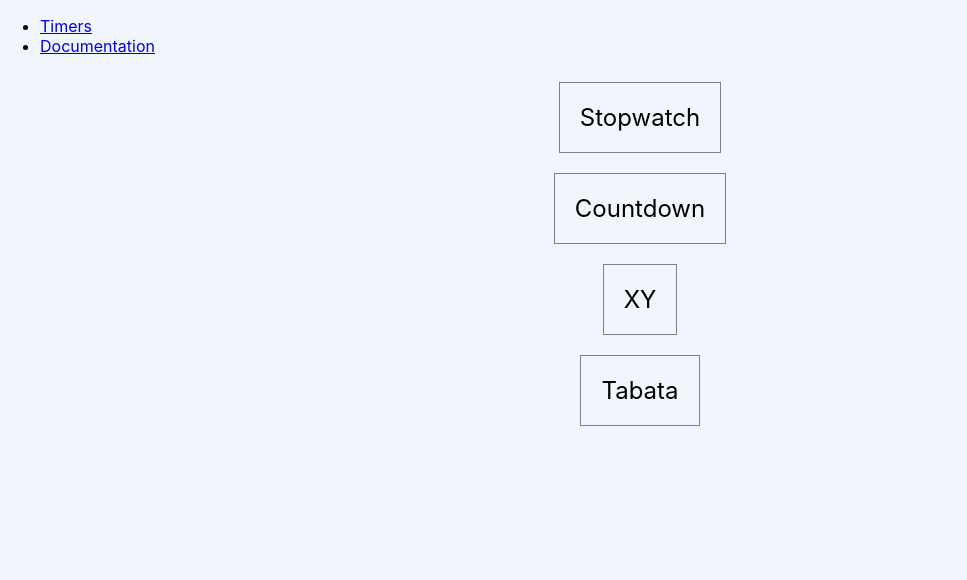
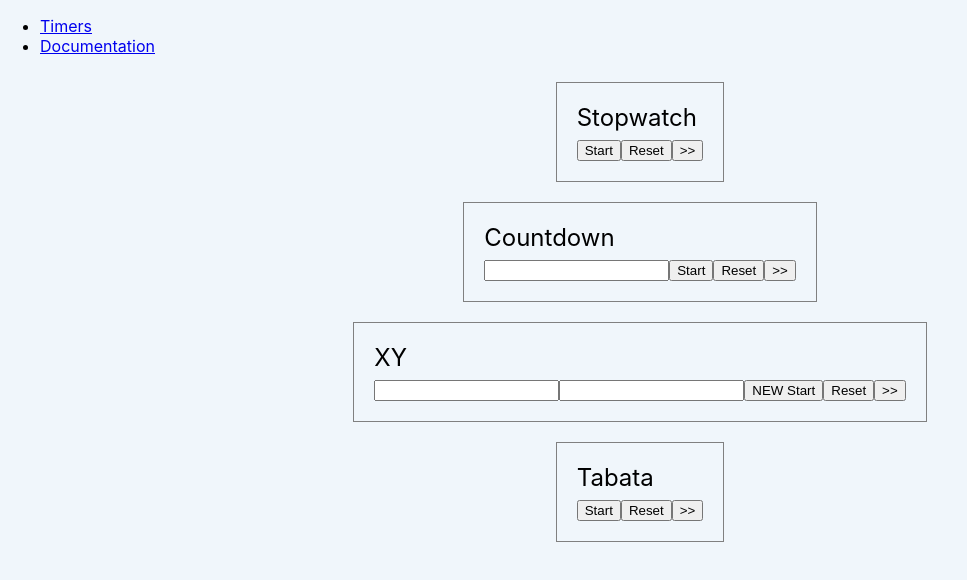
Before and after one commit to prof-tejera/assignment-1-ruadh, a React (Create React App) app: page / in a window 1280 px wide. Shown: the top 580 px of the page, without its empty margins (0-967 px from the left). Built offline with nearby package versions, Linux system fonts and the light colour scheme.

Commit message:
first commit after recreating repo

```diff
--- /dev/null
+++ b/src/components/generic/Button.js
@@ -0,0 +1,13 @@
+import React from "react";
+
+const Button = ({ text, onClick }) => {
+  return (
+    <button
+      onClick={onClick}
+    >
+      {text}
+    </button>
+  );
+};
+
+export default Button;
--- /dev/null
+++ b/src/components/generic/DisplayTime.js
@@ -0,0 +1,11 @@
+import React from "react";
+
+const DisplayTime = ({ text}) => {
+  return (
+    <div>
+      {text}
+    </div>
+  );
+};
+
+export default DisplayTime;
--- /dev/null
+++ b/src/components/generic/Input.js
@@ -0,0 +1,14 @@
+import React from "react";
+
+const Input = ({ value='', type='number', onChange }) => {
+  return (
+    <input
+    type={type}
+    value={value}
+    onChange={onChange}
+    >
+    </input>
+  );
+};
+
+export default Input;
--- a/src/components/timers/Countdown.js
+++ b/src/components/timers/Countdown.js
@@ -1,3 +1,28 @@
-const Countdown = () => null;
+import React from "react";
+import { useState, useRef } from "react";
+import Button from "../generic/Button"
+import Input from "../generic/Input"
+import DisplayTime from "../generic/DisplayTime";
+import {countDown} from "../../utils/helpers";
+
+// TO DO:
+// Think about:  how to accept time:  hh::mm::ss, separate inputs, etc.?
+// Investigate initial pause in countDown
+
+const Countdown = () => {
+
+    // Store current time and the countdown timer interval in state
+    const [currentTime, setCurrentTime] = useState('');
+    const timer = useRef(null);
+
+    return <>
+        <DisplayTime text={currentTime} />
+        <Input value={currentTime} onChange={(e) => { setCurrentTime(e.target.value) }} />
+        <Button text="Start" onClick={() => countDown(timer, setCurrentTime, currentTime)} />
+        <Button text="Reset" onClick={() => countDown(timer, setCurrentTime, '')} />
+        <Button text=">>" onClick={() => countDown(timer, setCurrentTime, 0)} />
+    </>;
+
+};
 
 export default Countdown;
--- a/src/components/timers/Stopwatch.js
+++ b/src/components/timers/Stopwatch.js
@@ -1,3 +1,25 @@
-const Stopwatch = () => null;
+import React from "react";
+import { useState, useRef } from "react";
+import Button from "../generic/Button"
+import DisplayTime from "../generic/DisplayTime";
+import {countUp} from "../../utils/helpers";
+
+// TO DO:
+// Investigate initial pause
+
+const Stopwatch = () => {
+
+    // Store current time and the countup interval in state
+    const [currentTime, setCurrentTime] = useState('');
+    const interval = useRef(null);
+
+    return <>
+        <DisplayTime text={currentTime} />
+        <Button text="Start" onClick={() => countUp(interval, setCurrentTime, 0)} />
+        <Button text="Reset" onClick={() => countUp(interval, setCurrentTime, '')} />
+        <Button text=">>" onClick={() => countUp(interval, setCurrentTime, currentTime)} />
+    </>;
+
+};
 
 export default Stopwatch;
--- a/src/components/timers/Tabata.js
+++ b/src/components/timers/Tabata.js
@@ -1,3 +1,27 @@
-const Tabata = () => null;
+import React from "react";
+import { useState } from "react";
+import Button from "../generic/Button"
+// import Input from "../generic/Input"
+import DisplayTime from "../generic/DisplayTime";
+
+const text = 'Start';
+const myClick = (passed) => {
+    console.log(`${text} was clicked. ${passed}`);
+};
+
+// I'm making the intervals configurable to leave room for future dev and because I'd use that feature myself
+const Tabata = ({active, rest}) => {
+    const [current, setCurrent] = useState('');
+    if (current === null) { setCurrent(0); }  // TEMP FOR TESTING - avoids unused vars warning
+
+    return <>
+        <DisplayTime text={current} />
+        {/* <Input /> */}
+        <Button text="Start" onClick={() => myClick(`${current}, ${active}, ${rest}`)} />
+        <Button text="Reset" onClick={() => myClick(current)} />
+        <Button text=">>" onClick={() => myClick(current)} />
+    </>;
+
+};
 
 export default Tabata;
--- a/src/components/timers/XY.js
+++ b/src/components/timers/XY.js
@@ -1,3 +1,74 @@
-const XY = () => null;
+import React from "react";
+import { useState, useRef } from "react";
+import Button from "../generic/Button"
+import Input from "../generic/Input"
+import DisplayTime from "../generic/DisplayTime";
+// import { countDown } from "../../utils/helpers";
+
+// const text = 'Start';
+// const myClick = (passed) => {
+//     console.log(`${text} was clicked. ${passed}`);
+// };
+
+// const intervalTimer = (timer, timeSetter, time, setSetter, set) => {
+//     console.log('interval timer');
+//     if (parseInt(set) >0 && parseInt(time)===0){
+//         console.log(`Decrement set: ${set}, ${time}`);
+//     } else if (parseInt(time) > 0){
+//         console.log(`Decrement time: ${set}, ${time}`);
+//     } else if (parseInt(set) === 0 && parseInt(time) === 0) {
+//         console.log(`Done: ${set}, ${time}`);
+//     } else {
+//         console.log(`Reset: ${set}, ${time}`);
+//     }
+// }
+
+const intervalTimer = (timer, timeSetter, time, setSetter, set) => {
+    const originalTime = time;
+    // console.log(`running intervalTimer`);
+    clearInterval(timer.current);
+
+    if ( set > 0 || time > 0) {
+        timer.current = setInterval(() => {
+
+            // Decrement the time or decrement the set and reset the time
+            if (time > 0) {
+                time = time - 1;
+            } else {
+                time = originalTime;
+                set = set - 1;
+            }
+            setSetter(set);
+            timeSetter(time);
+
+
+            // Exit the loop
+            if (time <= 0 && set <= 0) {
+                clearInterval(timer.current);
+            }
+        }, 1000);
+    } else {
+        timeSetter(time);
+        setSetter(set);
+    }
+}
+
+
+const XY = () => {
+    const [currentSet, setCurrentSet] = useState('');
+    const [currentTime, setCurrentTime] = useState('');
+    const timer = useRef(null);
+
+    return <>
+        <DisplayTime text={currentSet} />
+        <DisplayTime text={currentTime} />
+        <Input value={currentSet} onChange={(e) => { setCurrentSet(e.target.value) }} />
+        <Input value={currentTime} onChange={(e) => { setCurrentTime(e.target.value) }} />
+        <Button text="NEW Start" onClick={() => intervalTimer(timer, setCurrentTime, currentTime, setCurrentSet, currentSet)} />
+        <Button text="Reset" onClick={() => intervalTimer(timer, setCurrentTime, '', setCurrentSet, '')} />
+        <Button text=">>" onClick={() => intervalTimer(timer, setCurrentTime, 0, setCurrentSet, 0)} />
+    </>;
+
+};
 
 export default XY;
--- a/src/utils/helpers.js
+++ b/src/utils/helpers.js
@@ -1,3 +1,37 @@
 // Add helpers here. This is usually code that is just JS and not React code. Example: write a function that
 // calculates number of minutes when passed in seconds. Things of this nature that you don't want to copy/paste
 // everywhere.
+
+const countDown = (timer, setter, newTime) => {
+    // console.log(`clearing timer ${timer.current}`);
+    clearInterval(timer.current);
+    if (newTime > 0) {
+        console.log(`running createTimer`);
+        timer.current = setInterval(() => {
+            setter(newTime--);
+            if (newTime < 0) {
+                clearInterval(timer.current);
+            }
+        }, 1000);
+        // console.log(`set timer ${timer.current}`);
+    } else {
+        setter(newTime);
+    }
+}
+
+const countUp = (timer, setter, newTime) => {
+    // console.log(`clearing timer ${timer.current}`);
+    clearInterval(timer.current);
+    if (newTime === 0) {
+        // console.log(`running createTimer`);
+        timer.current = setInterval(() => {
+            setter(newTime++);
+        }, 1000);
+        // console.log(`set timer ${timer.current}`);
+    } else {
+        setter(newTime);
+        clearInterval(timer.current);
+    }
+}
+
+export {countDown, countUp};
```
Also changed, not shown: 2 other files (tests, documents, lock files or other folders).
